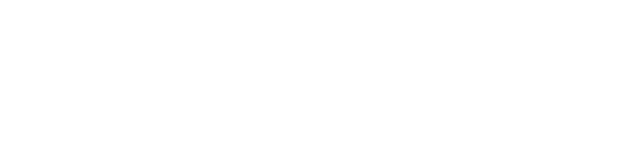
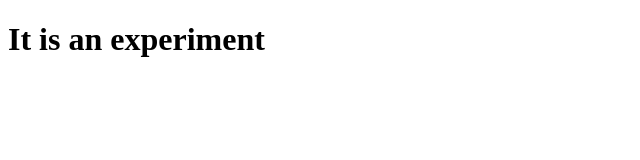
Before and after one commit to abdullohabdugafforov/git-comands, a plain HTML site: page index.html in a window 1280 px wide. Shown: the whole page, without its empty margins (0-640 px from the left). Drawn offline with Linux system fonts and the light colour scheme.

Commit message:
expreriment added

```diff
--- a/index.html
+++ b/index.html
@@ -6,6 +6,6 @@
     <title>Document</title>
 </head>
 <body>
-
+    <h1>It is an experiment</h1>
 </body>
 </html>
```
